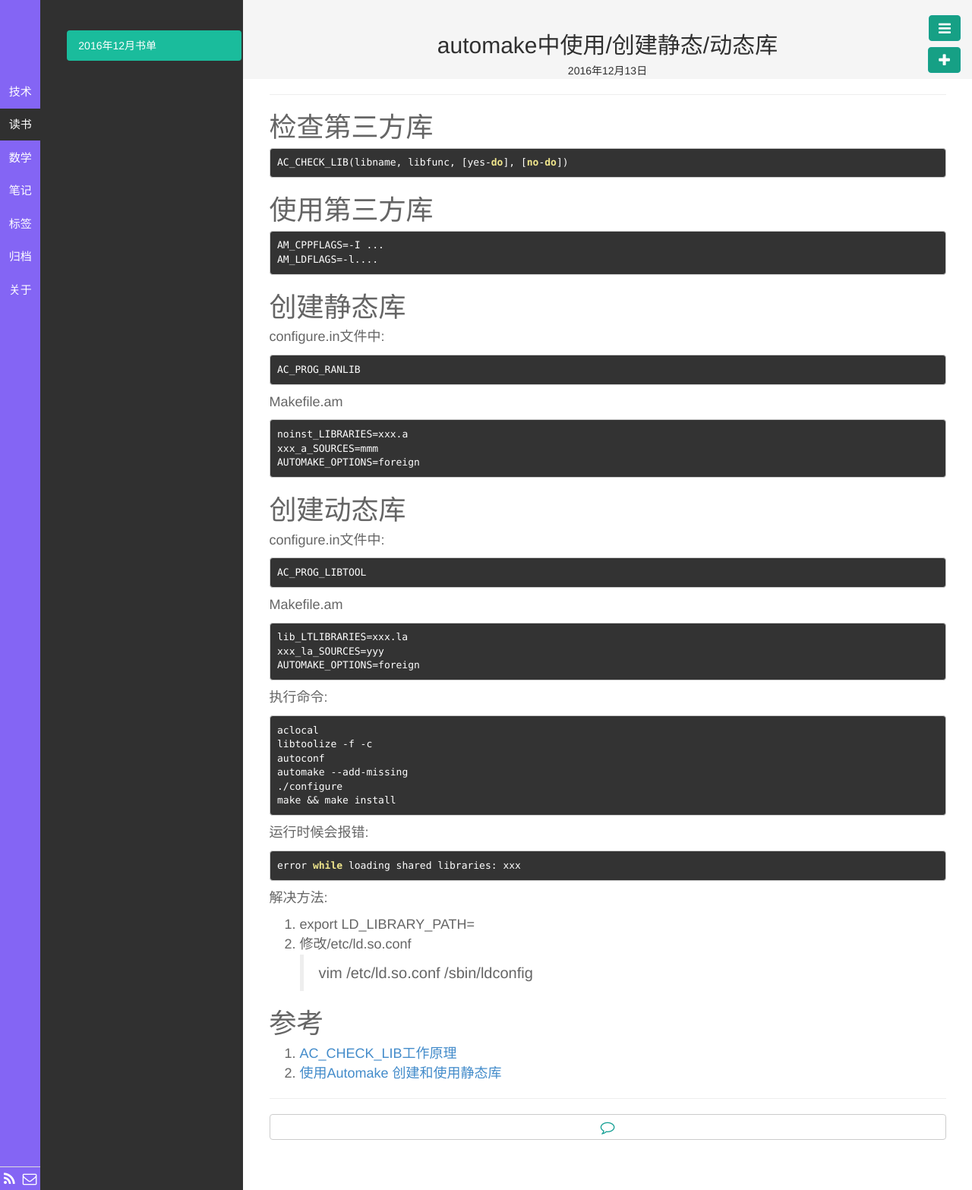
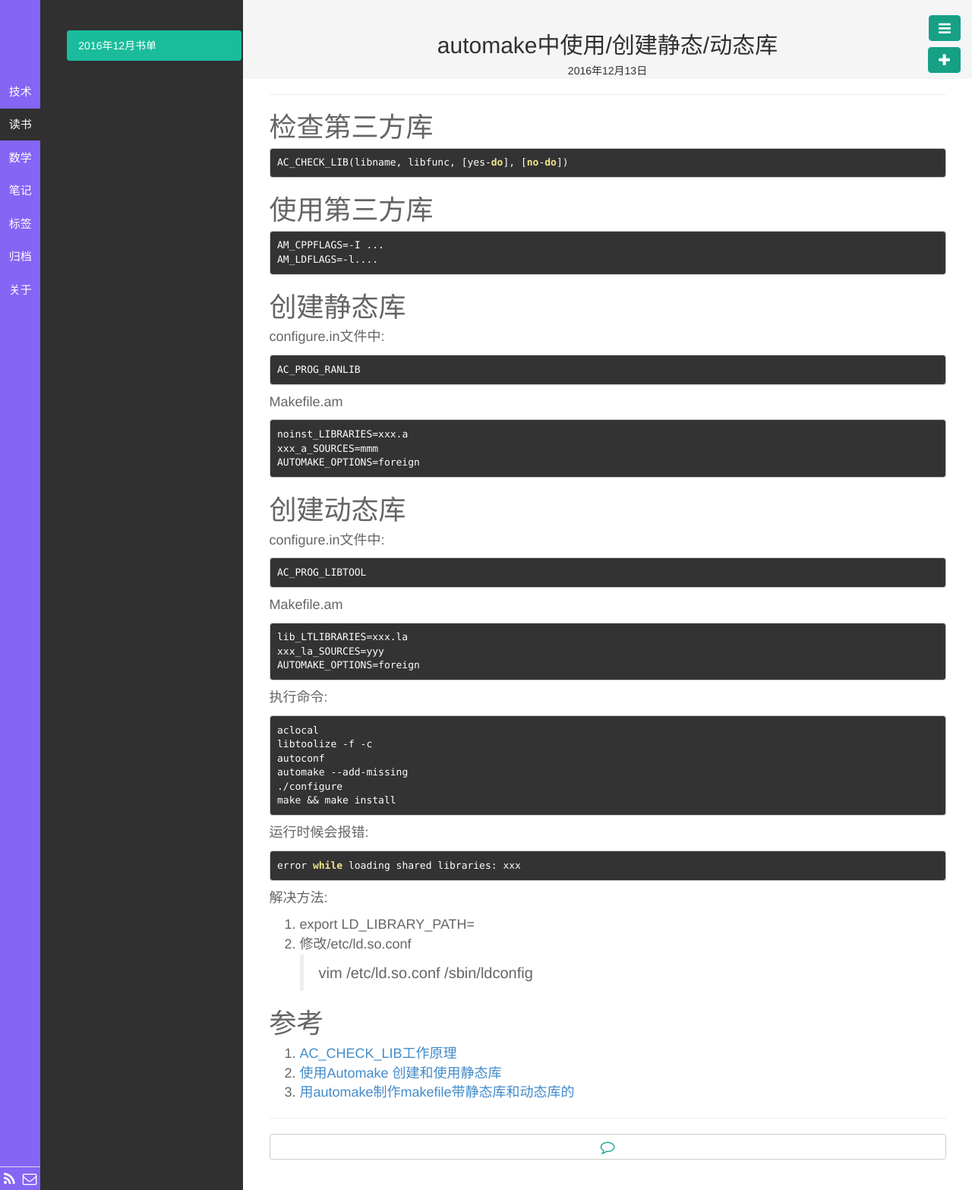
Before and after one commit to tsthght/tsthght.github.io.bk, a Jekyll site: the page built from _posts/technique/make/2016-12-14-automake-use-lib.markdown, in a window 1280 px wide. Shown: the whole page at 76% size. Built offline with Jekyll 4.4.1, drawn with Linux system fonts in a browser that asks for light colours; Markdown is read by kramdown in place of the engine named in the settings.

Commit message:
modify blogs use-lib

```diff
--- a/_posts/technique/make/2016-12-14-automake-use-lib.markdown
+++ b/_posts/technique/make/2016-12-14-automake-use-lib.markdown
@@ -69,3 +69,4 @@ error while loading shared libraries: xxx
 # 参考
 1. [AC_CHECK_LIB工作原理](http://blog.csdn.net/sukhoi27smk/article/details/19418421)
 2. [使用Automake 创建和使用静态库](http://www.cnblogs.com/shenlian/archive/2011/10/21/2220367.html)
+3. [用automake制作makefile带静态库和动态库的](https://www.oschina.net/question/143474_38702)
```
